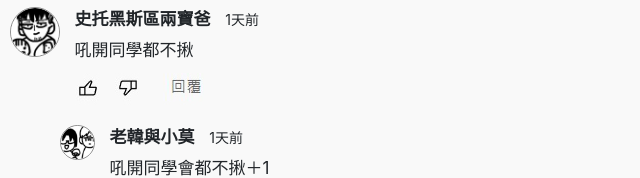
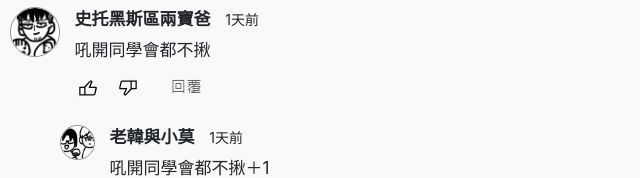
Before and after one commit to woffymilk/MrAckerman, a plain HTML site: page fanfic/05-YAYA/titantube.html in a window 1280 px wide. Shown: the part 1270-1448 px from the top of the page, 0-640 px from the left. Drawn offline with nearby package versions, Linux system fonts and the light colour scheme; files whose address does not match are found by name.

Commit message:
Add files via upload

```diff
--- a/fanfic/05-YAYA/titantube.html
+++ b/fanfic/05-YAYA/titantube.html
@@ -180,7 +180,7 @@
                             <img src="../../img/zuo/nile.png" alt="" class="profile-img">
                             <div class="old-comment-txt">
                                 <p><b>史托黑斯區兩寶爸</b> <span>1天前</span></p>
-                                <p>吼開同學都不揪</p>
+                                <p>吼開同學會都不揪</p>
                                 <img src="../../img/good.jpg" alt="" class="good">
                             </div>
                         </div>
```
